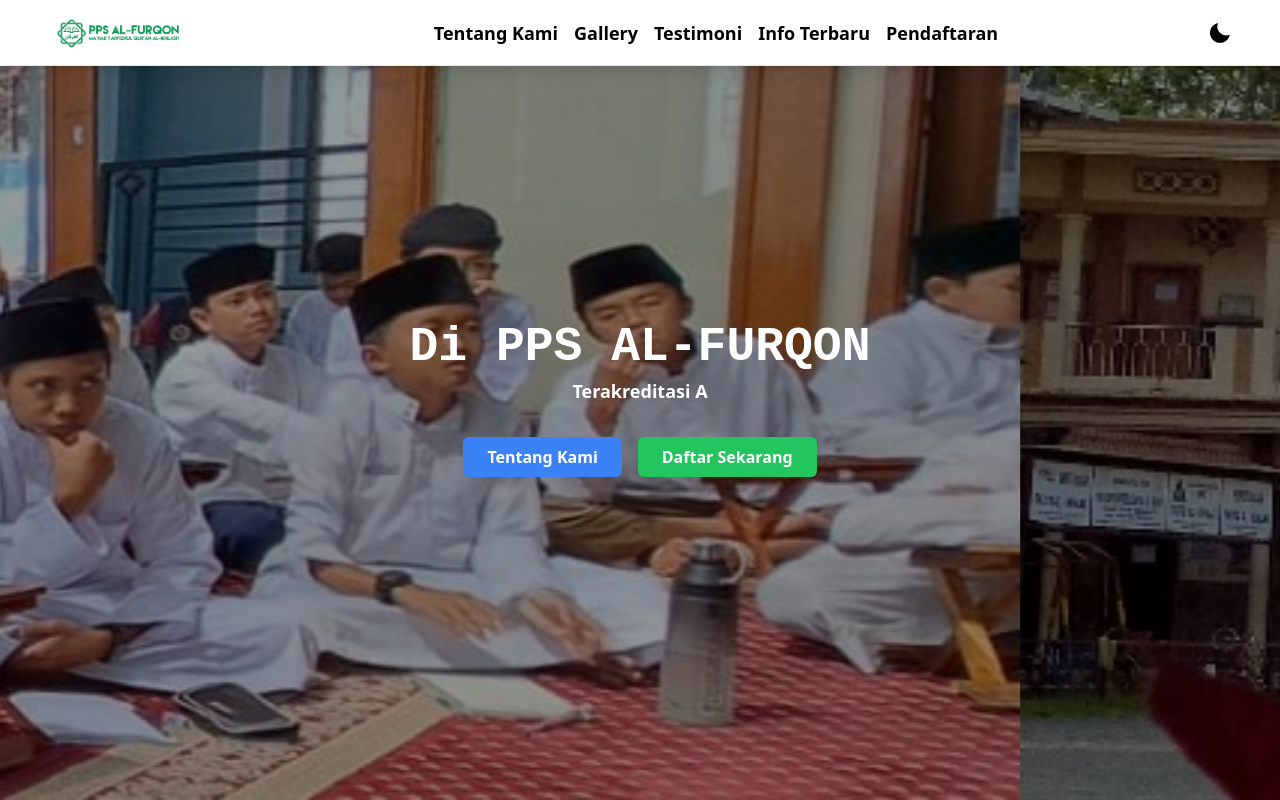
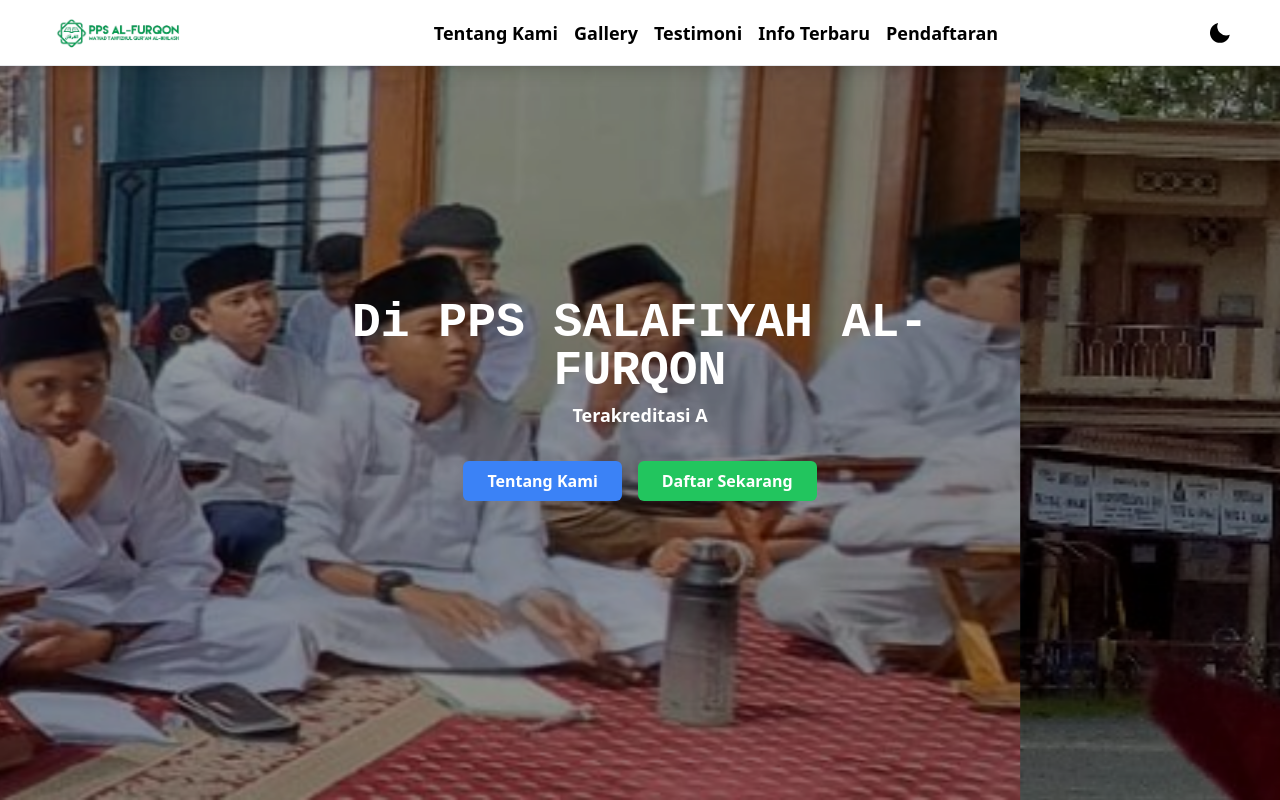
Before and after one commit to anwarchoirawr/pendaftaran-pps, a React (Vite) app: page / in a window 1280 px wide. Shown: the top 800 px of the page. Built offline with nearby package versions, Linux system fonts and the light colour scheme.

Commit message:
merubah hero text

```diff
--- a/src/components/Hero.jsx/Hero.jsx
+++ b/src/components/Hero.jsx/Hero.jsx
@@ -10,8 +10,8 @@
   const navigate = useNavigate();
 
   const texts = [
-    "Selamat Datang",
-    "Di PPS AL-FURQON"
+    "Ahlan Wa Sahlan",
+    "Di PPS SALAFIYAH AL-FURQON"
   ];
 
   useEffect(() => {
```
